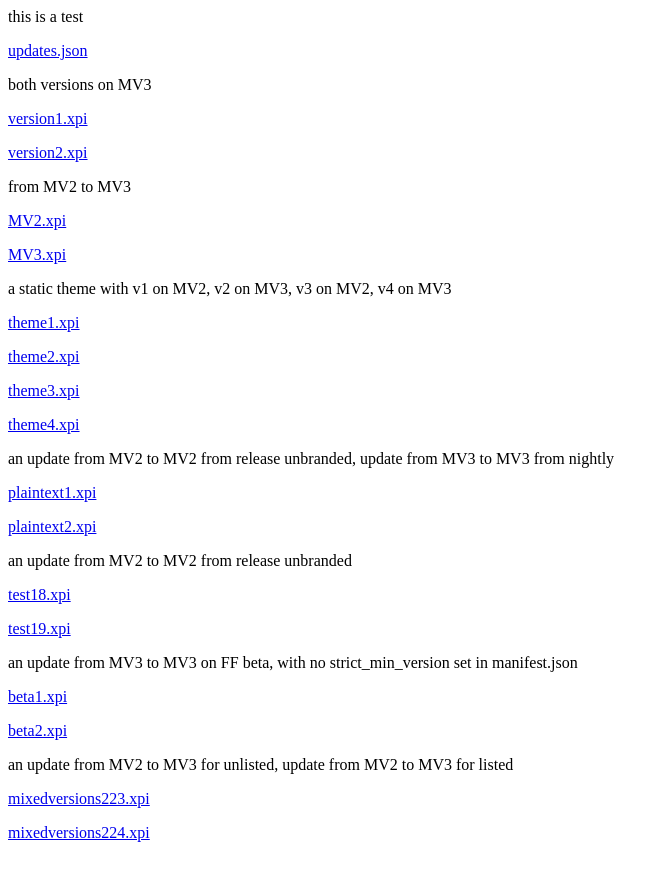
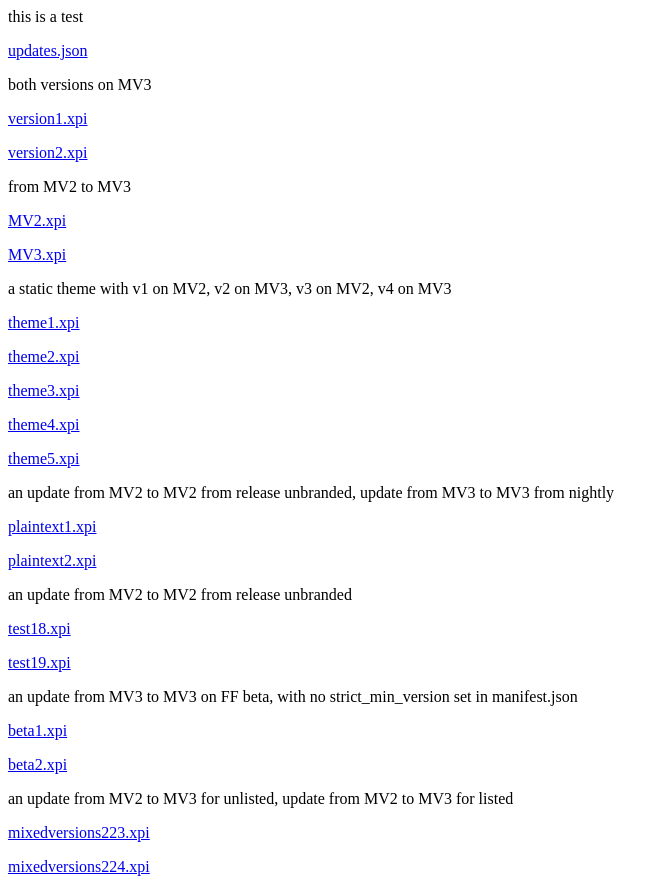
Before and after one commit to ioanarusiczki/ioanarusiczki.github.io, a plain HTML site: page index.html in a window 1280 px wide. Shown: the whole page, without its empty margins (0-669 px from the left). Before the commit the page ends 858 px from the top, so only its background shows below. Drawn offline with Linux system fonts and the light colour scheme.

Commit message:
new theme in 2024
first commit of the year

```diff
--- a/index.html
+++ b/index.html
@@ -24,6 +24,8 @@
 
 <p><a href="theme4.xpi">theme4.xpi</a></p>
 
+<p><a href="theme5.xpi">theme5.xpi</a></p>
+
 <p>an update from MV2 to MV2 from release unbranded, update from MV3 to MV3 from nightly </p>
 
 <p><a href="plaintext1.xpi">plaintext1.xpi</a></p>
```
Also changed, not shown: 1 other file.
